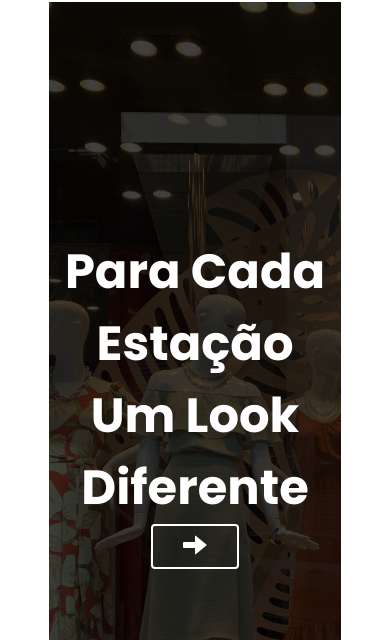
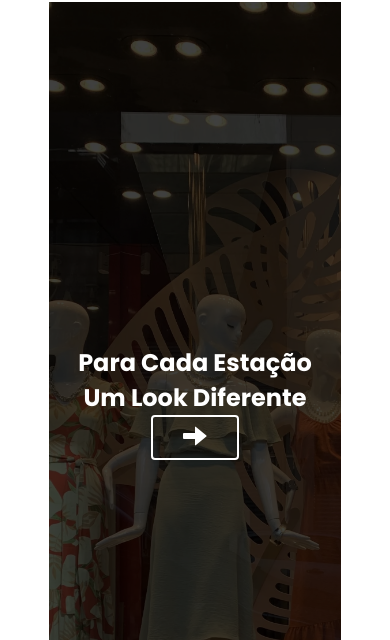
Before and after one commit to balaclavaboyz/milvest_vanilla_js, a plain HTML site: page index.html in a window 390 px wide. Shown: the part 102-742 px from the top of the page. Drawn offline with Linux system fonts and the light colour scheme.

Commit message:
quick fix, h1 banner

```diff
--- a/assets/css/index.css
+++ b/assets/css/index.css
@@ -72,7 +72,7 @@
 }
 @media (max-width: 769px) {
     .banner > .blackFilter > h1 {
-        font-size: xxx-large;
+        font-size: x-large;
     }
     .banner {
         height: 800px;
```
